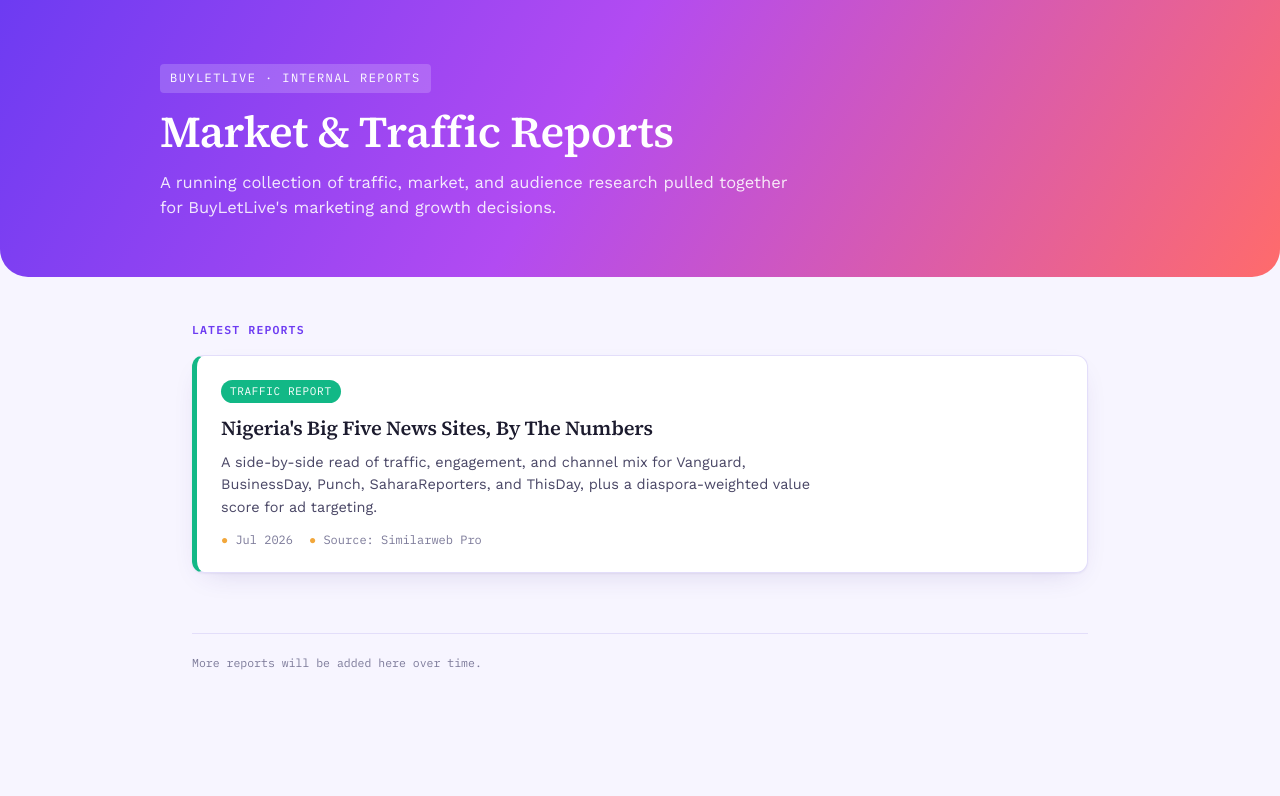
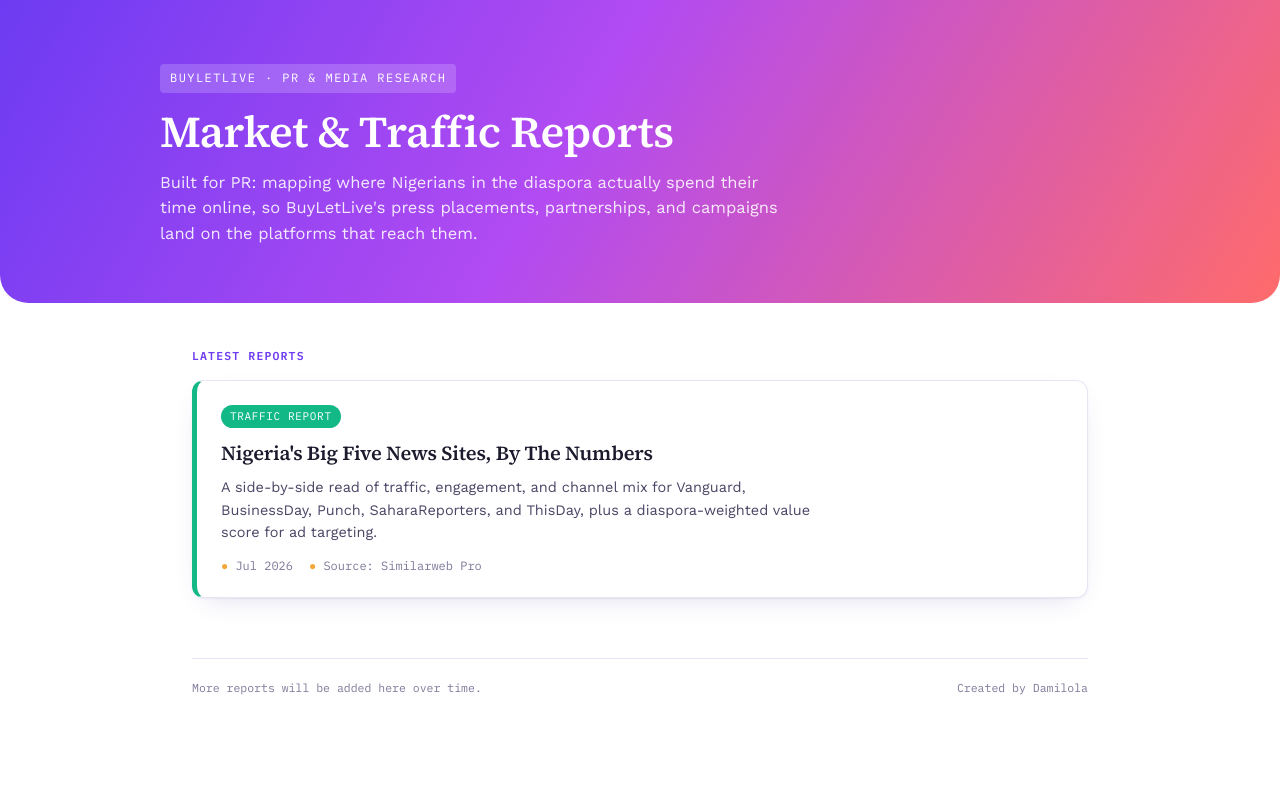
Before and after one commit to damilola-01/BLL-market-traffic-reports, a plain HTML site: page index.html in a window 1280 px wide. Drawn offline with nearby package versions, Linux system fonts and the light colour scheme.

Commit message:
White background, PR-focused purpose copy, credit line

```diff
--- a/index.html
+++ b/index.html
@@ -8,13 +8,13 @@
 @import url('https://fonts.googleapis.com/css2?family=Source+Serif+4:opsz,wght@8..60,400;8..60,500;8..60,600;8..60,700&family=Work+Sans:wght@400;500;600;700&family=IBM+Plex+Mono:wght@400;500;600&display=swap');
 
 :root{
-  --bg: #F7F5FF;
+  --bg: #FFFFFF;
   --surface: #FFFFFF;
-  --surface-2: #EFEBFF;
+  --surface-2: #F7F6FC;
   --ink: #1C1B2E;
   --ink-soft: #4A4766;
   --muted: #7C7A99;
-  --line: #E3DEFA;
+  --line: #E7E4F5;
   --accent: #6D3BF2;
   --accent-2: #FF6B6B;
   --accent-3: #12B886;
@@ -189,6 +189,10 @@ footer{
   font-family:'IBM Plex Mono',monospace;
   font-size:11.5px;
   color:var(--muted);
+  display:flex;
+  justify-content:space-between;
+  flex-wrap:wrap;
+  gap:8px;
 }
 
 @media (max-width:700px){
@@ -202,9 +206,9 @@ footer{
 <div class="hero">
   <div class="hero-inner">
     <header>
-      <span class="eyebrow">BuyLetLive &middot; Internal Reports</span>
+      <span class="eyebrow">BuyLetLive &middot; PR &amp; Media Research</span>
       <h1>Market & Traffic Reports</h1>
-      <p class="dek">A running collection of traffic, market, and audience research pulled together for BuyLetLive's marketing and growth decisions.</p>
+      <p class="dek">Built for PR: mapping where Nigerians in the diaspora actually spend their time online, so BuyLetLive's press placements, partnerships, and campaigns land on the platforms that reach them.</p>
     </header>
   </div>
 </div>
@@ -226,7 +230,8 @@ footer{
   </div>
 
   <footer>
-    More reports will be added here over time.
+    <span>More reports will be added here over time.</span>
+    <span>Created by Damilola</span>
   </footer>
 
 </div>
```
Also changed, not shown: reports/nigeria-news-traffic/index.html (+6 -5 lines).
